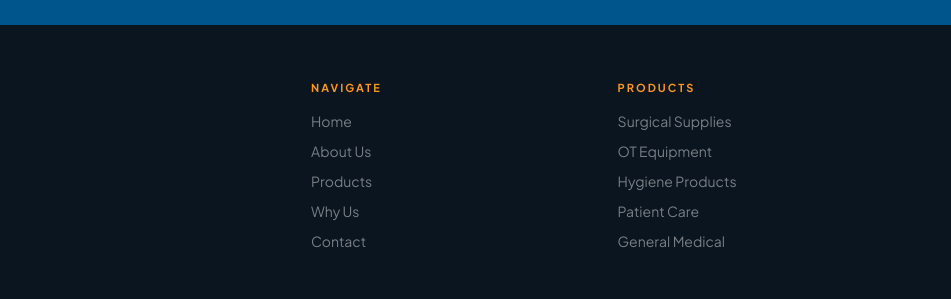
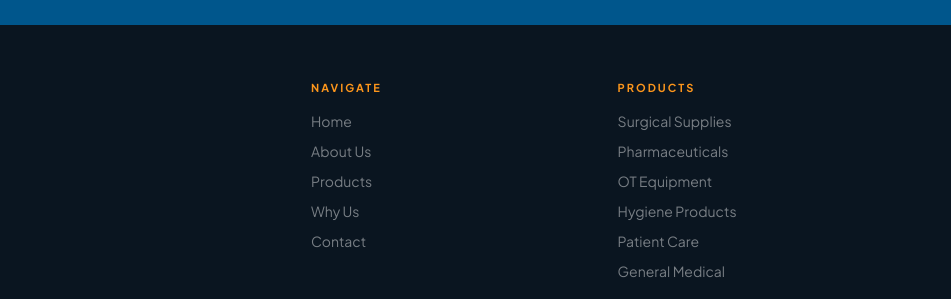
Before and after one commit to manassahu7/sunlife-temp, a plain HTML site: page why-us.html in a window 1280 px wide. Shown: the part 3453-3752 px from the top of the page, 329-1280 px from the left. Drawn offline with Linux system fonts and the light colour scheme.

Commit message:
Update product list in footer section

```diff
--- a/why-us.html
+++ b/why-us.html
@@ -142,7 +142,7 @@
       </div>
     </div>
     <div class="footer-col"><h5>Navigate</h5><ul><li><a href="index.html">Home</a></li><li><a href="about.html">About Us</a></li><li><a href="products.html">Products</a></li><li><a href="why-us.html">Why Us</a></li><li><a href="contact.html">Contact</a></li></ul></div>
-    <div class="footer-col"><h5>Products</h5><ul><li><a href="products.html">Surgical Supplies</a></li><li><a href="products.html">OT Equipment</a></li><li><a href="products.html">Hygiene Products</a></li><li><a href="products.html">Patient Care</a></li><li><a href="products.html">General Medical</a></li></ul></div>
+    <div class="footer-col"><h5>Products</h5><ul><li><a href="products.html">Surgical Supplies</a></li><li><a href="products.html">Pharmaceuticals</a></li><li><a href="products.html">OT Equipment</a></li><li><a href="products.html">Hygiene Products</a></li><li><a href="products.html">Patient Care</a></li><li><a href="products.html">General Medical</a></li></ul></div>
   </div>
   <div class="footer-bottom"><p>&#169; 2026 <span>Sunlife Meditech</span>. All rights reserved.</p></div>
 </footer>
```
